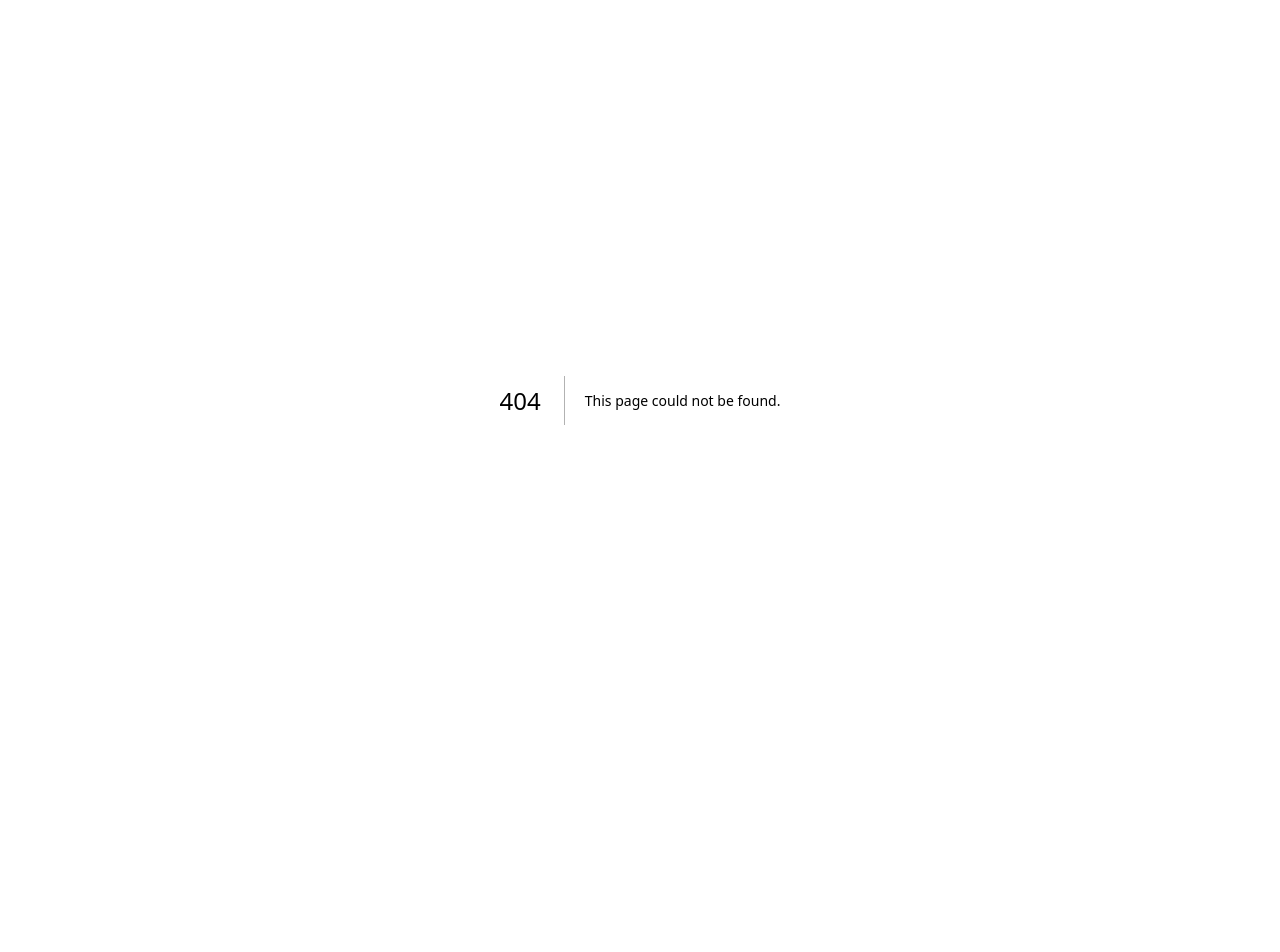
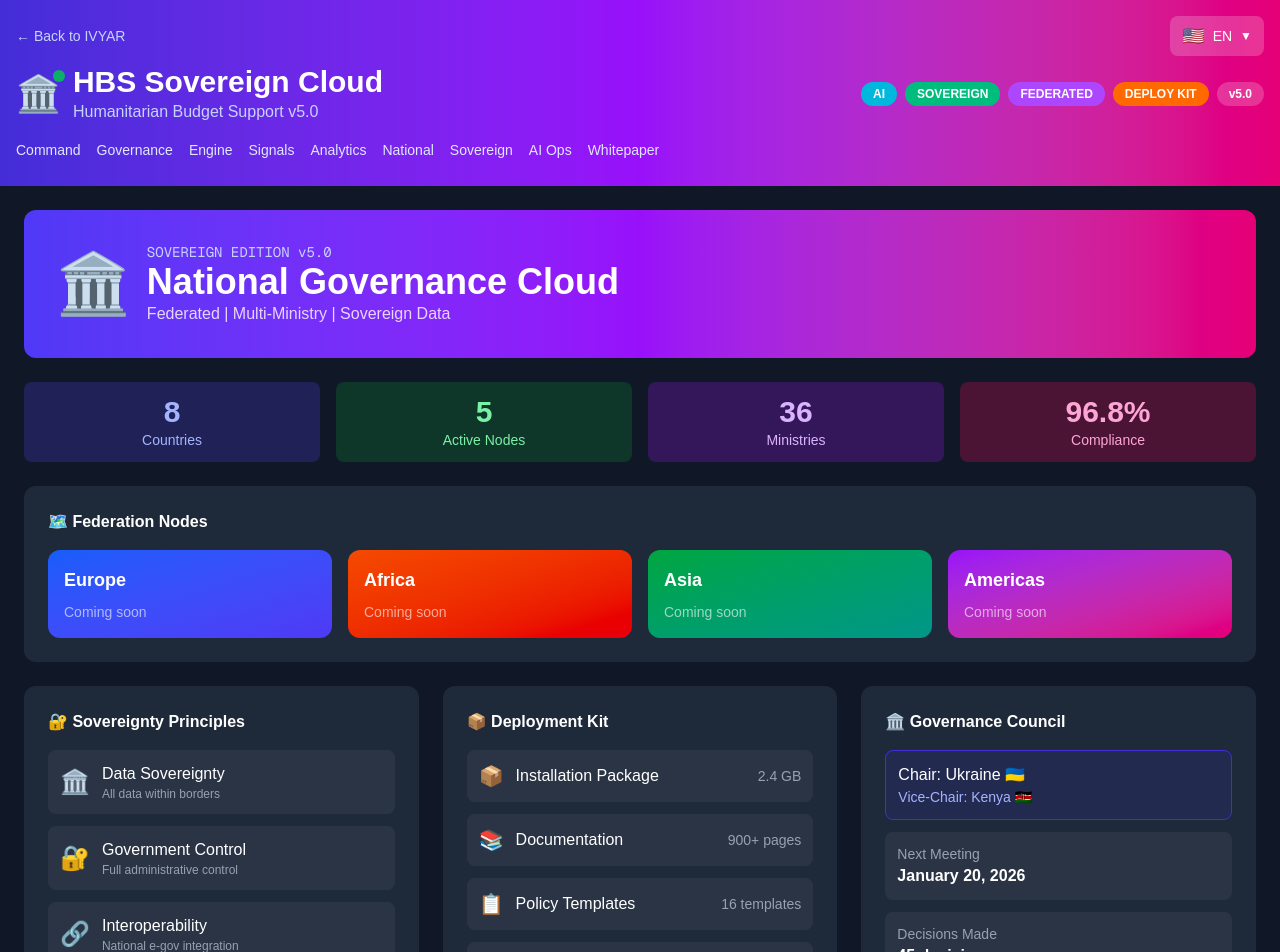
Before and after one commit to yarmis/ivyar-governance-portal, a Next.js app: page /hbs/sovereign in a window 1280 px wide. Before the commit this address had no page. Shown: the top 952 px of the page. Before the commit the page ends 800 px from the top, so only its background shows below. Built offline with nearby package versions, Linux system fonts and the light colour scheme.

Commit message:
Fix: Restore autopilot and sovereign pages

```diff
--- /dev/null
+++ b/app/hbs/sovereign/page.tsx
@@ -0,0 +1,154 @@
+'use client';
+
+import { useState, useEffect } from 'react';
+
+export default function SovereignPage() {
+  const [data, setData] = useState<any>({});
+  const [loading, setLoading] = useState(true);
+
+  useEffect(() => {
+    const loadData = async () => {
+      try {
+        const res = await fetch('/api/hbs/sovereign-cloud', {
+          method: 'POST',
+          headers: { 'Content-Type': 'application/json' },
+          body: JSON.stringify({ action: 'federation-status' })
+        });
+        const result = await res.json();
+        setData(result);
+      } catch (e) { console.error(e); }
+      setLoading(false);
+    };
+    loadData();
+  }, []);
+
+  if (loading) return <div className="bg-gray-900 min-h-screen flex items-center justify-center"><span className="text-6xl animate-pulse">🏛️</span></div>;
+
+  const regionColors: Record<string, string> = {
+    Europe: 'from-blue-600 to-indigo-600',
+    Africa: 'from-orange-600 to-red-600',
+    Asia: 'from-green-600 to-teal-600',
+    Americas: 'from-purple-600 to-pink-600'
+  };
+
+  return (
+    <div className="bg-gray-900 min-h-screen p-6">
+      <div className="max-w-7xl mx-auto">
+        <div className="bg-gradient-to-r from-indigo-600 via-purple-600 to-pink-600 rounded-xl p-8 mb-6">
+          <div className="flex items-center gap-4">
+            <span className="text-6xl">🏛️</span>
+            <div>
+              <p className="text-indigo-200 text-sm font-mono">SOVEREIGN EDITION v5.0</p>
+              <h1 className="text-4xl font-bold text-white">National Governance Cloud</h1>
+              <p className="text-purple-200">Federated | Multi-Ministry | Sovereign Data</p>
+            </div>
+          </div>
+        </div>
+
+        <div className="grid grid-cols-4 gap-4 mb-6">
+          <div className="bg-indigo-900/50 text-indigo-300 px-4 py-3 rounded-lg text-center">
+            <p className="text-3xl font-bold">{data.statistics?.totalCountries || 8}</p>
+            <p className="text-sm">Countries</p>
+          </div>
+          <div className="bg-green-900/50 text-green-300 px-4 py-3 rounded-lg text-center">
+            <p className="text-3xl font-bold">{data.statistics?.activeNodes || 5}</p>
+            <p className="text-sm">Active Nodes</p>
+          </div>
+          <div className="bg-purple-900/50 text-purple-300 px-4 py-3 rounded-lg text-center">
+            <p className="text-3xl font-bold">{data.statistics?.totalMinistries || 36}</p>
+            <p className="text-sm">Ministries</p>
+          </div>
+          <div className="bg-pink-900/50 text-pink-300 px-4 py-3 rounded-lg text-center">
+            <p className="text-3xl font-bold">{data.statistics?.avgCompliance || 96.8}%</p>
+            <p className="text-sm">Compliance</p>
+          </div>
+        </div>
+
+        <div className="bg-gray-800 rounded-xl p-6 mb-6">
+          <h3 className="text-white font-bold mb-4">🗺️ Federation Nodes</h3>
+          <div className="grid grid-cols-4 gap-4">
+            {['Europe', 'Africa', 'Asia', 'Americas'].map(region => {
+              const nodes = (data.nodes || []).filter((n: any) => n.region === region);
+              return (
+                <div key={region} className={`bg-gradient-to-br ${regionColors[region]} p-4 rounded-xl`}>
+                  <h4 className="text-white font-bold text-lg mb-2">{region}</h4>
+                  <div className="space-y-2">
+                    {nodes.length > 0 ? nodes.map((n: any) => (
+                      <div key={n.code} className="flex items-center gap-2 bg-white/10 p-2 rounded">
+                        <span className="text-xl">{n.flag}</span>
+                        <span className="text-white text-sm">{n.name}</span>
+                        <span className={`ml-auto w-2 h-2 rounded-full ${n.status === 'active' ? 'bg-green-400' : 'bg-yellow-400'}`}></span>
+                      </div>
+                    )) : (
+                      <p className="text-white/60 text-sm">Coming soon</p>
+                    )}
+                  </div>
+                </div>
+              );
+            })}
+          </div>
+        </div>
+
+        <div className="grid grid-cols-3 gap-6">
+          <div className="bg-gray-800 rounded-xl p-6">
+            <h3 className="text-white font-bold mb-4">🔐 Sovereignty Principles</h3>
+            <div className="space-y-3">
+              {[
+                { icon: '🏛️', name: 'Data Sovereignty', desc: 'All data within borders' },
+                { icon: '🔐', name: 'Government Control', desc: 'Full administrative control' },
+                { icon: '🔗', name: 'Interoperability', desc: 'National e-gov integration' },
+                { icon: '🛡️', name: 'Resilience', desc: 'Offline capability & DR' }
+              ].map(p => (
+                <div key={p.name} className="flex items-center gap-3 p-3 bg-gray-700/50 rounded-lg">
+                  <span className="text-2xl">{p.icon}</span>
+                  <div>
+                    <p className="text-white font-medium">{p.name}</p>
+                    <p className="text-gray-400 text-xs">{p.desc}</p>
+                  </div>
+                </div>
+              ))}
+            </div>
+          </div>
+
+          <div className="bg-gray-800 rounded-xl p-6">
+            <h3 className="text-white font-bold mb-4">📦 Deployment Kit</h3>
+            <div className="space-y-3">
+              {[
+                { icon: '📦', name: 'Installation Package', size: '2.4 GB' },
+                { icon: '📚', name: 'Documentation', size: '900+ pages' },
+                { icon: '📋', name: 'Policy Templates', size: '16 templates' },
+                { icon: '🎓', name: 'Training Materials', size: '84+ hours' }
+              ].map(item => (
+                <div key={item.name} className="flex items-center justify-between p-3 bg-gray-700/50 rounded-lg">
+                  <div className="flex items-center gap-3">
+                    <span className="text-xl">{item.icon}</span>
+                    <span className="text-white">{item.name}</span>
+                  </div>
+                  <span className="text-gray-400 text-sm">{item.size}</span>
+                </div>
+              ))}
+            </div>
+          </div>
+
+          <div className="bg-gray-800 rounded-xl p-6">
+            <h3 className="text-white font-bold mb-4">🏛️ Governance Council</h3>
+            <div className="space-y-3">
+              <div className="p-3 bg-indigo-900/30 border border-indigo-700 rounded-lg">
+                <p className="text-white font-medium">Chair: Ukraine 🇺🇦</p>
+                <p className="text-indigo-300 text-sm">Vice-Chair: Kenya 🇰🇪</p>
+              </div>
+              <div className="p-3 bg-gray-700/50 rounded-lg">
+                <p className="text-gray-400 text-sm">Next Meeting</p>
+                <p className="text-white font-bold">January 20, 2026</p>
+              </div>
+              <div className="p-3 bg-gray-700/50 rounded-lg">
+                <p className="text-gray-400 text-sm">Decisions Made</p>
+                <p className="text-white font-bold">45 decisions</p>
+              </div>
+            </div>
+          </div>
+        </div>
+      </div>
+    </div>
+  );
+}
```
